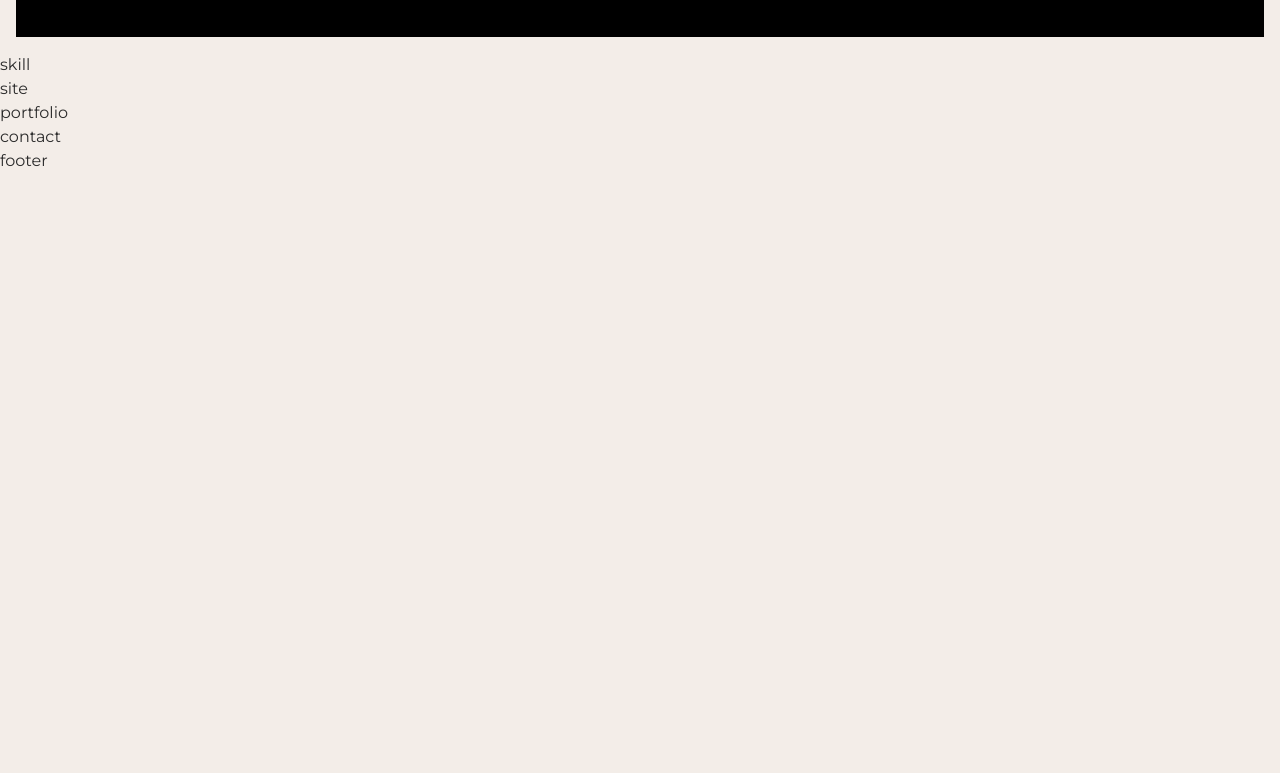
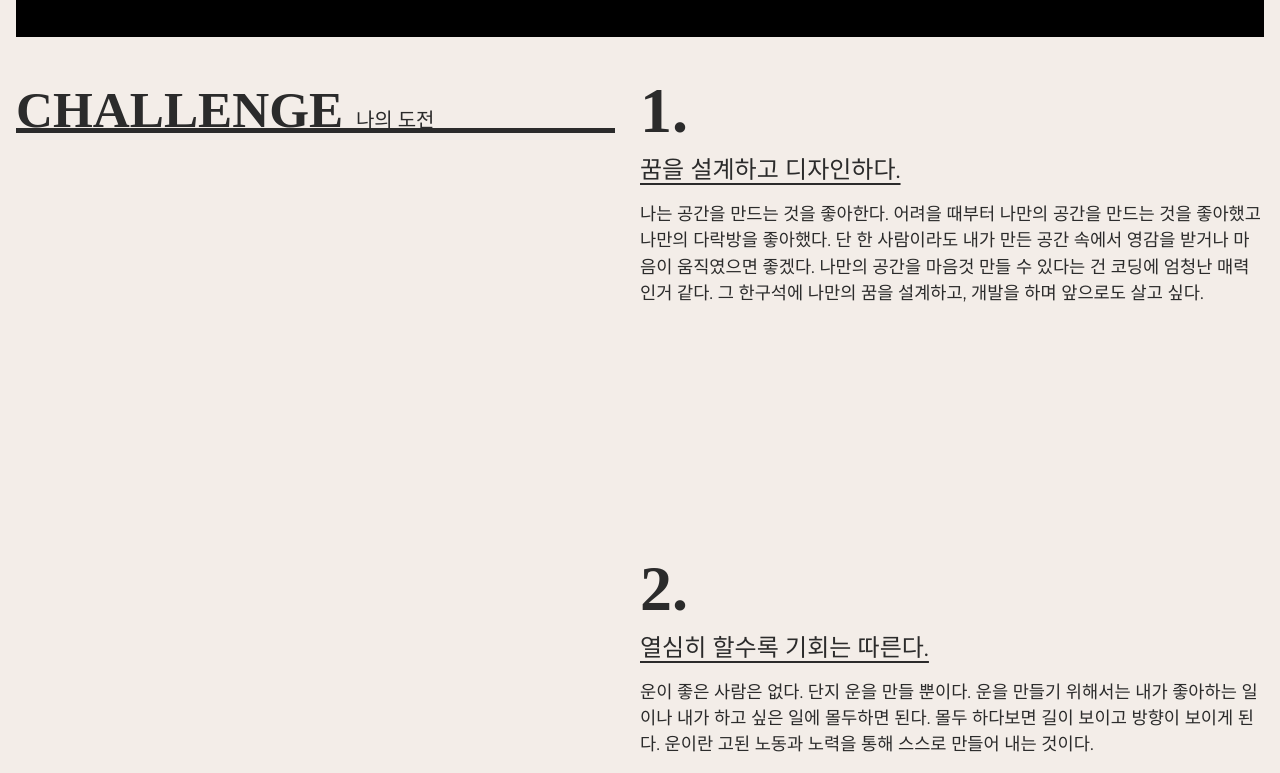
Before and after one commit to gamabong/port2024-vite, a website built with Vite: page src/index.html in a window 1280 px wide. Shown: the part 747-1520 px from the top of the page. Before the commit the page ends 920 px from the top, so only its background shows below. Built offline with nearby package versions, Linux system fonts and the light colour scheme; a small style sheet from the web is missing; a web font is replaced by a local one.

Commit message:
스킬영역완료

```diff
--- a/src/assets/css/section/skill.css
+++ b/src/assets/css/section/skill.css
@@ -1,3 +1,77 @@
-#skill {
+#skill {}
+
+.skill_inner {
+    padding: 16px;
+    display: flex;
+    justify-content: space-between;
+}
+
+.skill_title {
+    position: sticky;
+    top: 70px;
+    left: 0;
+    width: 48%;
+    height: 5vw;
+    font-size: 4vw;
+    font-weight: 900;
+    line-height: 1.6;
+    text-transform: uppercase;
+    color: var(--black100);
+    border-bottom: .4vw solid var(--black100);
+    font-family: var(--mainKor-font);
+}
+
+.skill_title em {
+    font-size: 1.25rem;
+    font-weight: 400;
+    line-height: 2;
+}
+
+.skill_desc {
+    width: 50%;
+}
+
+.skill_desc span {
+    font-size: 5vw;
+    line-height: 1;
+    font-weight: 900;
+    font-family: var(--mainNum-font);
+    line-height: 1.3;
+}
+
+.skill_desc h3 {
+    font-size: 1.5rem;
+    text-decoration: underline;
+    text-underline-position: under;
+    margin-bottom: 1vw;
+}
+
+.skill_desc p {
+    margin-bottom: 30vh;
+    font-size: 1.1rem;
+}
+
+@media (max-width:800px) {
+    .skill_inner {
+        flex-direction: column;
+    }
+
+    .skill_title {
+        width: 100%;
+        margin-bottom: 10vw;
+        font-size: 30px;
+        height: auto;
+        top: 68px;
+        background-color: var(--mainBg-color);
+    }
+
+
+    .skill_desc {
+        width: 100%;
+    }
+
+    .skill_desc span{
+        font-size: 20vw;
+    }
 
 }
--- a/src/index.html
+++ b/src/index.html
@@ -48,9 +48,9 @@
     <main id="main">
         <section id="intro" role="main">
             <div class="intro_inner">
-                <div class="intro_title">
+                <h2 class="intro_title">
                     port developer
-                </div>
+                </h2>
                 <div class="intro_lines" aria-hidden="true">
                     <span class="line"></span>
                     <span class="line"></span>
@@ -83,7 +83,42 @@
         </section>
 
         <section id="skill">
-            skill
+            <div class="skill_inner">
+                <h2 class="skill_title">
+                    challenge <em>나의 도전</em>
+                </h2>
+                <div class="skill_desc">
+                    <div>
+                        <span>1.</span>
+                        <h3>꿈을 설계하고 디자인하다.</h3>
+                        <p>나는 공간을 만드는 것을 좋아한다.
+                            어려을 때부터 나만의 공간을 만드는 것을 좋아했고 나만의 다락방을 좋아했다.
+                            단 한 사람이라도 내가 만든 공간 속에서 영감을 받거나 마음이 움직였으면 좋겠다.
+                            나만의 공간을 마음것 만들 수 있다는 건 코딩에 엄청난 매력인거 같다.
+                            그 한구석에 나만의 꿈을 설계하고, 개발을 하며 앞으로도 살고 싶다.
+                        </p>
+                    </div>
+                    <div>
+                        <span>2.</span>
+                        <h3>열심히 할수록 기회는 따른다.</h3>
+                        <p>
+                            운이 좋은 사람은 없다. 단지 운을 만들 뿐이다.
+                            운을 만들기 위해서는 내가 좋아하는 일이나 내가 하고 싶은 일에 몰두하면 된다.
+                            몰두 하다보면 길이 보이고 방향이 보이게 된다.
+                            운이란 고된 노동과 노력을 통해 스스로 만들어 내는 것이다.
+                        </p>
+                    </div>
+                    <div>
+                        <span>3.</span>
+                        <h3>나에게 정직하다.</h3>
+                        <p>
+                            정직은 다른 사람보다 나에게 큰 의미를 부여해야 한다.
+                            자신이 정직하지 않으면 진정으로 원하는 일을 열정적으로 밀고 나갈 수 없다.
+                            마음에서 우러나오는 일을 해야 정직해지며 삶을 더 즐길 줄 알게 된다.
+                        </p>
+                    </div>
+                </div>
+            </div>
         </section>
 
         <section id="site">
```
